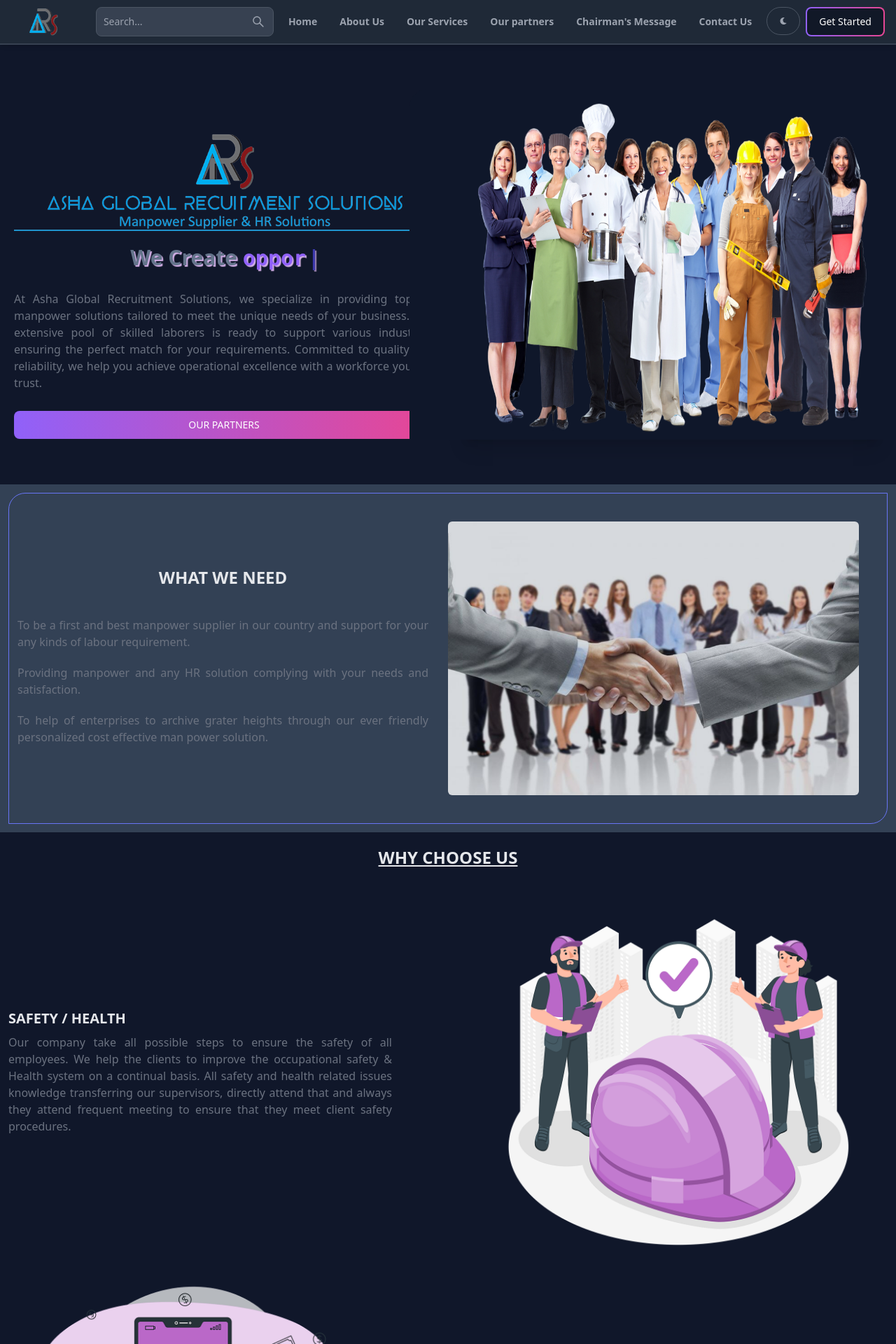
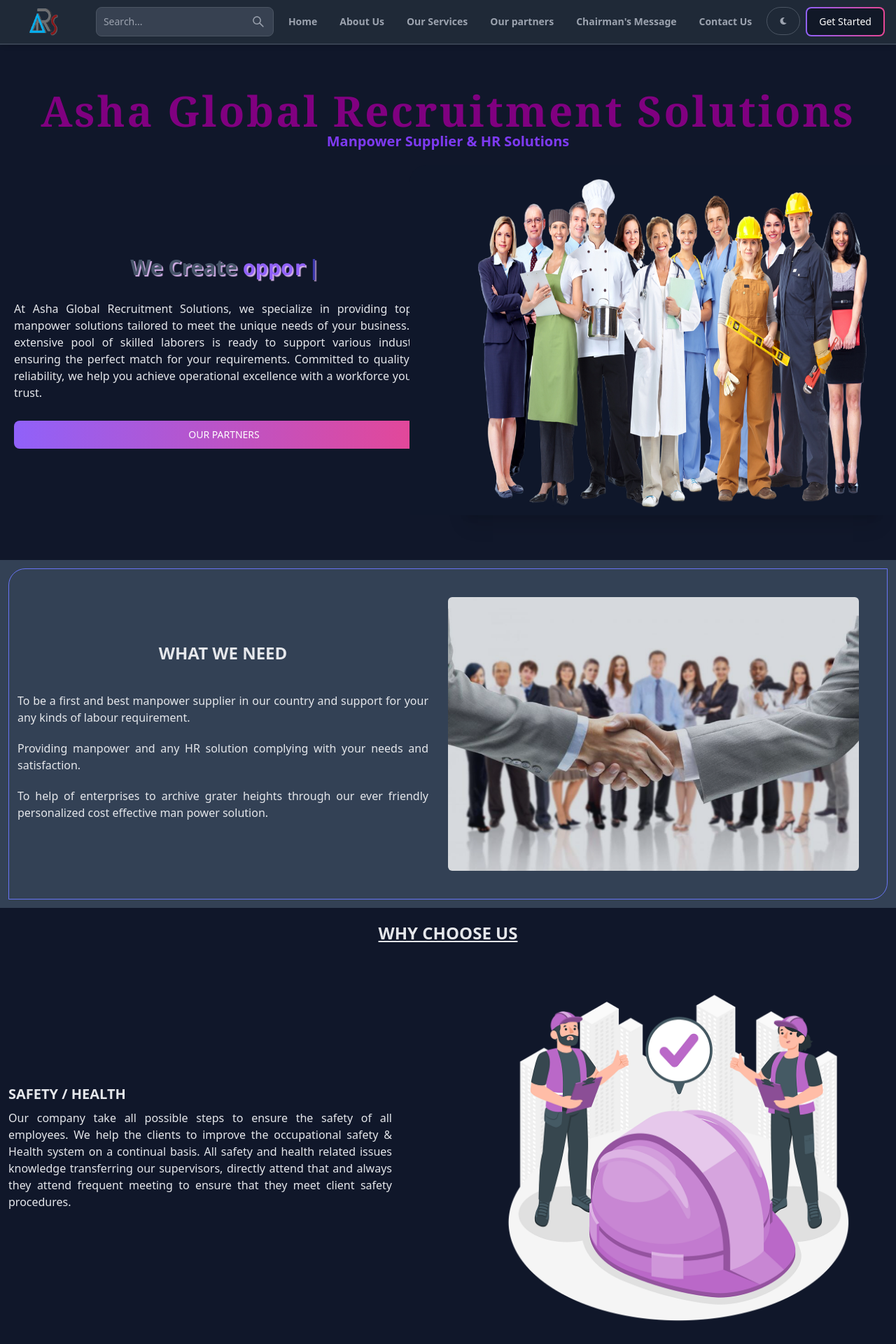
Before and after one commit to ramindu-Nimex/ARS, a React (Vite) app: page / in a window 1280 px wide. Shown: the top 1920 px of the page at 70% size. Built offline with nearby package versions, Linux system fonts and the light colour scheme.

Commit message:
connect the email.js and implemented the contact section

```diff
--- a/package.json
+++ b/package.json
@@ -10,6 +10,7 @@
     "preview": "vite preview"
   },
   "dependencies": {
+    "@emailjs/browser": "^4.4.1",
     "@reduxjs/toolkit": "^2.2.5",
     "flowbite-react": "^0.9.0",
     "react": "^18.2.0",
--- a/src/Pages/AboutUsPage.jsx
+++ b/src/Pages/AboutUsPage.jsx
@@ -7,13 +7,13 @@
       <h1 className='text-center my-2 text-xl font-medium'>At ARS, We are specialized manpower Company to full fill your any labor forced.</h1>
       <div className='flex flex-col sms:flex-row p-3 justify-center items-center rounded-tl-3xl rounded-br-3xl'>
         <div className='flex-1'>
-          <p className="text-gray-500 my-2 text-justify">
+          <p className="my-2 text-justify">
             Recruitment we are fully owned and mange by Sri Lankans therefore we have huge understand the needs and recruitment business environments and clients.<br></br><br></br>
             We operated 10 years in this field and in short period we can understand your ideas. Also, satisfaction of labor.<br></br><br></br>
             We specialized in all aspect of recruitment from temporary jobs To highly specialized filed we have unique screening process to identify the skill individuals who are looking for opportunities and there for we have competitive advantage over other manpower companies in giving you the best possible people for your task.<br></br><br></br>
             Asha Global Recruitment Solutions has good relation from construction and industrial Factory field in sri Lanka and happy to say we covered 60% of labor requirement of the construction field and Industrial Field.
           </p>
-          <ul className='font-semibold dark:text-slate-400 mt-5 text-slate-700'>
+          <ul className='font-semibold'>
             <li className='text-2xl uppercase'>Our Solution</li>
             <li>Skill employees</li>
             <li>Satisfy workers</li>
--- a/src/Pages/ChairmenPage.jsx
+++ b/src/Pages/ChairmenPage.jsx
@@ -7,7 +7,7 @@
       <h1 className='text-center my-2 text-xl font-medium'>Message From Chairman.</h1>
       <div className='flex flex-col sms:flex-row p-3 sms:gap-40 justify-center items-center rounded-tl-3xl rounded-br-3xl'>
         <div className='flex-1 sms:pl-10'>
-          <p className="text-gray-500 my-2 text-justify">
+          <p className="my-2 text-justify">
             Asha Global Recruitment Solutions is a Manpower Recruitment and HR Consultancy company that shape organization through professional qualified candidates for your At our company, we strive to attain success in ways that reflect integrity of our company to the outside world and people who have business deadlines with us. when you select a recruitment company to carry out business, it is crucial that you choose a recruitment company that places equal significance to your business too. We invite you to explore this as a company gateway.<br></br><br></br>
             into the business and relationships, we have created and continue to create. You will find the ways that we are forwarding knowledge and experience we have been accumulating since our inception.<br></br><br></br>
             We take this opportunity to express our sincere gratitude to all staffs, our valued clients and job seekers for their trust and confidence kept on our company. We would like to welcome you and hope you will find an existing experience with Asha Global Recruitment Solutions With the experience in the relevant recruitment field, we are experts in forgoing partnerships to improve performance, reduce cost and searching innovative candidates for our clients. We are proud to state that we are have made our presence felt in the recruitment field in Sri Lanka.<br></br><br></br>
--- a/src/Pages/HomePage.jsx
+++ b/src/Pages/HomePage.jsx
@@ -1,72 +1,111 @@
-import banner from '/banner.png'
-import home from '/home.png'
-import brandName from '/brandName.png'
-import manpower from '/manpower.jpg'
-import payment from '/payment.png'
-import safety from '/safety.png'
-import service from '/service.png'
-import search from '/search.png'
-import certified from '/certified.jpg'
-import { Cursor, useTypewriter } from 'react-simple-typewriter'
-import { Button } from 'flowbite-react'
-import { Link } from 'react-router-dom'
+
+import home from "/home.png";
+import manpower from "/manpower.jpg";
+import payment from "/payment.png";
+import safety from "/safety.png";
+import service from "/service.png";
+import search from "/search.png";
+import certified from "/certified.jpg";
+import { Cursor, useTypewriter } from "react-simple-typewriter";
+import { Button } from "flowbite-react";
+import { Link } from "react-router-dom";
 
 const HomePage = () => {
   const [text] = useTypewriter({
-    words: ["opportunities by connecting you with top talent.", "the workforce that powers your business.", "excellence through quality manpower."],
+    words: [
+      "opportunities by connecting you with top talent.",
+      "the workforce that powers your business.",
+      "excellence through quality manpower.",
+    ],
     loop: true,
     deleteSpeed: 50,
     typeSpeed: 50,
     delaySpeed: 2000,
-  })
+  });
   return (
     <div>
-      <section className='w-full flex flex-col lgl:flex-row gap-10 sms:py-16 px-5'>
-        <div className='w-full lgl:w-1/2 flex flex-col gap-5 pt-10'>
-            <img src={brandName} alt="" />
-            <h1 className='text-xl md:text-3xl font-bold [text-shadow:_0_1px_0_rgb(0_0_0_/_40%)] text-center text-slate-500 homeText'>
-              We Create <span className='text-purple-500 font-mono [text-shadow:_0_1px_0_rgb(0_0_0_/_40%)] homeText'>{text}</span>
+      <div className="text-center mt-16 mx-2">
+        <h1 className="md:text-6xl text-3xl text-[#800080] font-serif font-semibold tracking-wider">
+          Asha Global Recruitment Solutions
+        </h1>
+        <p className="md:text-xl text-lg text-purple-600 font-bold font-sans">
+          Manpower Supplier & HR Solutions
+        </p>
+      </div>
+      <section className="w-full flex flex-col lgl:flex-row gap-10 sm:pt-5 sms:pb-16 px-5">
+        <div className="w-full lgl:w-1/2 flex flex-col gap-5 pt-4 lg:pt-32">
+          {/* <img src={brandName} alt="" /> */}
+          <h1 className="text-xl md:text-3xl font-bold [text-shadow:_0_1px_0_rgb(0_0_0_/_40%)] text-center text-slate-600 homeText">
+            We Create{" "}
+            <span className="text-purple-500 font-mono [text-shadow:_0_1px_0_rgb(0_0_0_/_40%)] homeText">
+              {text}
+            </span>
             <Cursor
-                cursorBlinking = 'false'
-                cursorStyle = '|'
-                cursorColor = 'rgb(79 70 229)'
+              cursorBlinking="false"
+              cursorStyle="|"
+              cursorColor="rgb(79 70 229)"
             />
           </h1>
-            <p className='text-slate-700 dark:text-gray-500 my-2 text-justify font-medium '>At Asha Global Recruitment Solutions, we specialize in providing top-tier manpower solutions tailored to meet the unique needs of your business. Our extensive pool of skilled laborers is ready to support various industries, ensuring the perfect match for your requirements. Committed to quality and reliability, we help you achieve operational excellence with a workforce you can trust.</p>
-            <Link to='/partners'>
-            <Button gradientDuoTone='purpleToPink' className='uppercase w-full'>
+          <p className="my-2 text-justify font-medium ">
+            At Asha Global Recruitment Solutions, we specialize in providing
+            top-tier manpower solutions tailored to meet the unique needs of
+            your business. Our extensive pool of skilled laborers is ready to
+            support various industries, ensuring the perfect match for your
+            requirements. Committed to quality and reliability, we help you
+            achieve operational excellence with a workforce you can trust.
+          </p>
+          <Link to="/partners">
+            <Button gradientDuoTone="purpleToPink" className="uppercase w-full">
               Our Partners
             </Button>
           </Link>
         </div>
-        <div className='w-full lgl:w-1/2 flex justify-center items-center relative shadow-xl'>
-            <img src={home} alt="" className='lgl:h-[500px] lgl:w-[750px] z-10' />
-            <div className='absolute bottom-0 lgl:h-[500px] lgl:w-[750px] p-3  rounded-tl-3xl rounded-br-3xl flex justify-center items-center gap-10 bg-slate-100 dark:bg-slate-900'/>
+        <div className="w-full lgl:w-1/2 flex justify-center items-center relative shadow-xl">
+          <img src={home} alt="" className="lgl:h-[500px] lgl:w-[750px] z-10" />
+          <div className="absolute bottom-0 lgl:h-[500px] lgl:w-[750px] p-3  rounded-tl-3xl rounded-br-3xl flex justify-center items-center gap-10 bg-slate-100 dark:bg-slate-900" />
         </div>
       </section>
       <div className="p-3 bg-purple-200 dark:bg-slate-700">
         <div className="flex flex-col sms:flex-row p-3 border border-indigo-500 justify-center items-center rounded-tl-3xl rounded-br-3xl text-center">
           <div className="flex justify-center flex-col flex-1">
-              <h1 className='text-2xl uppercase mb-8 font-semibold'>What We Need</h1>
-              <div className='text-slate-700 dark:text-gray-500 my-2 text-justify font-medium flex flex-col gap-5'>
-                <p>To be a first and best manpower supplier in our country and support for your any kinds of labour requirement.</p>
-                <p>Providing manpower and any HR solution complying with your needs and satisfaction.</p>
-                <p>To help of enterprises to archive grater heights through our ever friendly personalized cost effective man power solution.</p>
+            <h1 className="text-2xl uppercase mb-8 font-semibold">
+              What We Need
+            </h1>
+            <div className="my-2 text-justify font-medium flex flex-col gap-5">
+              <p>
+                To be a first and best manpower supplier in our country and
+                support for your any kinds of labour requirement.
+              </p>
+              <p>
+                Providing manpower and any HR solution complying with your needs
+                and satisfaction.
+              </p>
+              <p>
+                To help of enterprises to archive grater heights through our
+                ever friendly personalized cost effective man power solution.
+              </p>
             </div>
           </div>
           <div className="flex-1 p-7">
-            <img src={manpower} alt="" className='rounded-md opacity-80' />
+            <img src={manpower} alt="" className="rounded-md opacity-80" />
           </div>
         </div>
       </div>
 
-      <div className='w-full max-w-7xl mx-auto'>
-          <h1 className='text-2xl uppercase mb-8 font-bold pt-5 text-center underline'>Why Choose Us</h1>
-          <div className='flex flex-col sms:flex-row p-3 justify-center items-center gap-5 sms:gap-40'>
+      <div className="w-full max-w-7xl mx-auto">
+        <h1 className="text-2xl uppercase mb-8 font-bold pt-5 text-center underline">
+          Why Choose Us
+        </h1>
+        <div className="flex flex-col sms:flex-row p-3 justify-center items-center gap-5 sms:gap-40">
           <div className="flex justify-center flex-col flex-1">
-                  <h1 className='text-xl font-semibold'>SAFETY / HEALTH</h1>
-                  <p className='text-slate-700 dark:text-gray-500 my-2 text-justify font-medium '>
-                  Our company take all possible steps to ensure the safety of all employees. We help the clients to improve the occupational safety & Health system on a continual basis. All safety and health related issues knowledge transferring our supervisors, directly attend that and always they attend frequent meeting to ensure that they meet client safety procedures.
+            <h1 className="text-xl font-semibold">SAFETY / HEALTH</h1>
+            <p className="my-2 text-justify font-medium ">
+              Our company take all possible steps to ensure the safety of all
+              employees. We help the clients to improve the occupational safety
+              & Health system on a continual basis. All safety and health
+              related issues knowledge transferring our supervisors, directly
+              attend that and always they attend frequent meeting to ensure that
+              they meet client safety procedures.
             </p>
           </div>
           <div className="flex-1">
@@ -74,13 +113,15 @@
           </div>
         </div>
 
-          <div className='flex flex-col sms:flex-row p-3 justify-center items-center gap-5'>
+        <div className="flex flex-col sms:flex-row p-3 justify-center items-center gap-5">
           <div className="flex-1 order-2 sms:order-first">
             <img src={payment} alt="" width={500} />
           </div>
           <div className="flex justify-center flex-col flex-1">
-                  <h1 className='text-xl font-semibold'>EMPLOYEE BENEFITS & PAYMENTS</h1>
-                  <p className='text-slate-700 dark:text-gray-500 my-2 text-justify font-medium '>
+            <h1 className="text-xl font-semibold">
+              EMPLOYEE BENEFITS & PAYMENTS
+            </h1>
+            <p className="my-2 text-justify font-medium ">
               1. EPF/ETF <br></br>
               2. Workmen Compensation Insurance (WCI) <br></br>
               3. Providing Personnel safety equipment <br></br>
@@ -92,17 +133,21 @@
           </div>
         </div>
 
-          <div className='flex flex-col sms:flex-row p-3 justify-center items-center gap-5 sms:gap-40'>
+        <div className="flex flex-col sms:flex-row p-3 justify-center items-center gap-5 sms:gap-40">
           <div className="flex justify-center flex-col flex-1">
-                  <h1 className='text-xl font-semibold'>WHY YOU SELECT OUR SERVICES</h1>
-                  <p className='text-slate-700 dark:text-gray-500 my-2 text-justify font-medium '>
+            <h1 className="text-xl font-semibold">
+              WHY YOU SELECT OUR SERVICES
+            </h1>
+            <p className="my-2 text-justify font-medium ">
               1. Quality services with cost effective rate. <br></br>
-                    2. We have EPF/ETF contribution. <br></br><br></br>
-                    Hence our prices are total employment cost of our client we help our client to solve their labor problem with ease.<br></br><br />
-                    • Our contract is subject to minimum of 8 hours day 45 hours week. <br></br>
-                    • Flexible working hours as your requirement. <br></br>
-                    • Warmly welcome your suggestion for improving our services. <br></br>
-                    • Less paper works / on time services.
+              2. We have EPF/ETF contribution. <br></br>
+              <br></br>
+              Hence our prices are total employment cost of our client we help
+              our client to solve their labor problem with ease.<br></br>
+              <br />• Our contract is subject to minimum of 8 hours day 45 hours
+              week. <br></br>• Flexible working hours as your requirement.{" "}
+              <br></br>• Warmly welcome your suggestion for improving our
+              services. <br></br>• Less paper works / on time services.
             </p>
           </div>
           <div className="flex-1">
@@ -110,33 +155,55 @@
           </div>
         </div>
 
-          <div className='flex flex-col sms:flex-row p-3 justify-center items-center'>
+        <div className="flex flex-col sms:flex-row p-3 justify-center items-center">
           <div className="flex-1 order-2 sms:order-first">
             <img src={search} alt="" width={500} />
           </div>
           <div className="flex justify-center flex-col flex-1">
-                  <h1 className='text-xl font-semibold'>HOW WE SELECT WORKERS</h1>
-                  <p className='text-slate-700 dark:text-gray-500 my-2 text-justify font-medium '>
-                  We discussion with each candidate while detailing their personal reports, Health Education. Their Previous employment such as formal background, we select candidates according to client requirements. Therefore, we work with "Grama Niladari Officers" and "Samurdi Officers". National Identity and other identification check. Therefor we inspection on their past records by the Sri Lanka police and are required to submit a police report defending on customer requirement.
+            <h1 className="text-xl font-semibold">HOW WE SELECT WORKERS</h1>
+            <p className="my-2 text-justify font-medium ">
+              We discussion with each candidate while detailing their personal
+              reports, Health Education. Their Previous employment such as
+              formal background, we select candidates according to client
+              requirements. Therefore, we work with "Grama Niladari Officers"
+              and "Samurdi Officers". National Identity and other identification
+              check. Therefor we inspection on their past records by the Sri
+              Lanka police and are required to submit a police report defending
+              on customer requirement.
             </p>
           </div>
         </div>
       </div>
 
       <div className="w-full max-w-lg mx-auto pb-10">
-          <h1 className='text-2xl uppercase mb-8 font-bold pt-5 text-center underline'>We are certified</h1>
+        <h1 className="text-2xl uppercase mb-8 font-bold pt-5 text-center underline">
+          We are certified
+        </h1>
         <div className="w-full p-4 xl:px-12 h-auto xl:py-10 rounded-lg shadow-2xl flex flex-col group hover:bg-gradient-to-b bg-slate-200 dark:bg-slate-700 hover:from-purple-400 hover:to-purple-100 transition-colors duration-1000">
-            <div className='w-full h-full overflow-hidden rounded-lg'>
-              <img src={certified} alt="" width={500} className="w-full object-cover group-hover:scale-110 duration-300 cursor-pointer" />
+          <div className="w-full h-full overflow-hidden rounded-lg">
+            <img
+              src={certified}
+              alt=""
+              width={500}
+              className="w-full object-cover group-hover:scale-110 duration-300 cursor-pointer"
+            />
           </div>
         </div>
       </div>
 
-      <div >
-        <iframe className='w-full' src="https://www.google.com/maps/embed?pb=!1m18!1m12!1m3!1d3960.847312533731!2d79.89635679999999!3d6.908854!2m3!1f0!2f0!3f0!3m2!1i1024!2i768!4f13.1!3m3!1m2!1s0x3ae2598d4f4c45ab%3A0x24ab3079dde678db!2sJana%20Jaya%20City%20Mall%20Rajagiriya%20(%20JJC%20MALL%20)!5e0!3m2!1sen!2slk!4v1718650937931!5m2!1sen!2slk" width="600" height="450" allowfullscreen loading="lazy" referrerpolicy="no-referrer-when-downgrade"></iframe>
+      <div>
+        <iframe
+          className="w-full"
+          src="https://www.google.com/maps/embed?pb=!1m18!1m12!1m3!1d3960.847312533731!2d79.89635679999999!3d6.908854!2m3!1f0!2f0!3f0!3m2!1i1024!2i768!4f13.1!3m3!1m2!1s0x3ae2598d4f4c45ab%3A0x24ab3079dde678db!2sJana%20Jaya%20City%20Mall%20Rajagiriya%20(%20JJC%20MALL%20)!5e0!3m2!1sen!2slk!4v1718650937931!5m2!1sen!2slk"
+          width="600"
+          height="450"
+          allowfullscreen
+          loading="lazy"
+          referrerpolicy="no-referrer-when-downgrade"
+        ></iframe>
       </div>
     </div>
-  )
-}
+  );
+};
 
-export default HomePage
+export default HomePage;
--- a/src/Pages/Services.jsx
+++ b/src/Pages/Services.jsx
@@ -49,7 +49,7 @@
         </Swiper>
       </div>
       <div className='text-center py-10 max-w-7xl mx-auto'>
-        <p className='text-slate-700 dark:text-gray-500 my-2 font-medium'>
+        <p className='my-2 font-medium'>
           We always try to satisfy our customer in our level best. <br /><br />
           How we archive this?? <br /><br />
           1. Competitive price. <br />
```
Also changed, not shown: src/Pages/ContactUs.jsx (+76 -11 lines), 2 other files (tests, documents, lock files or other folders). Lines whose indentation alone changed are shown as unchanged.
